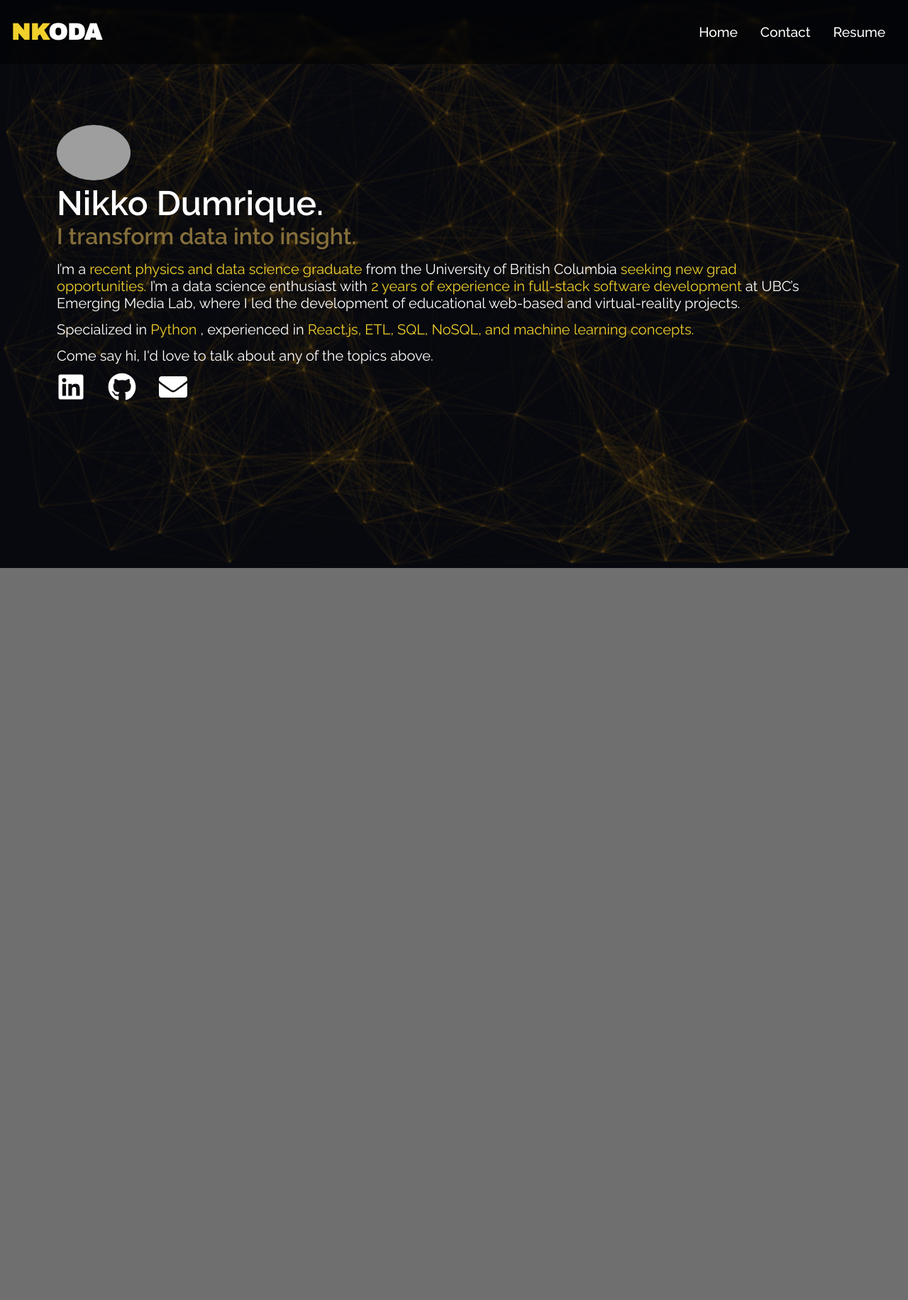
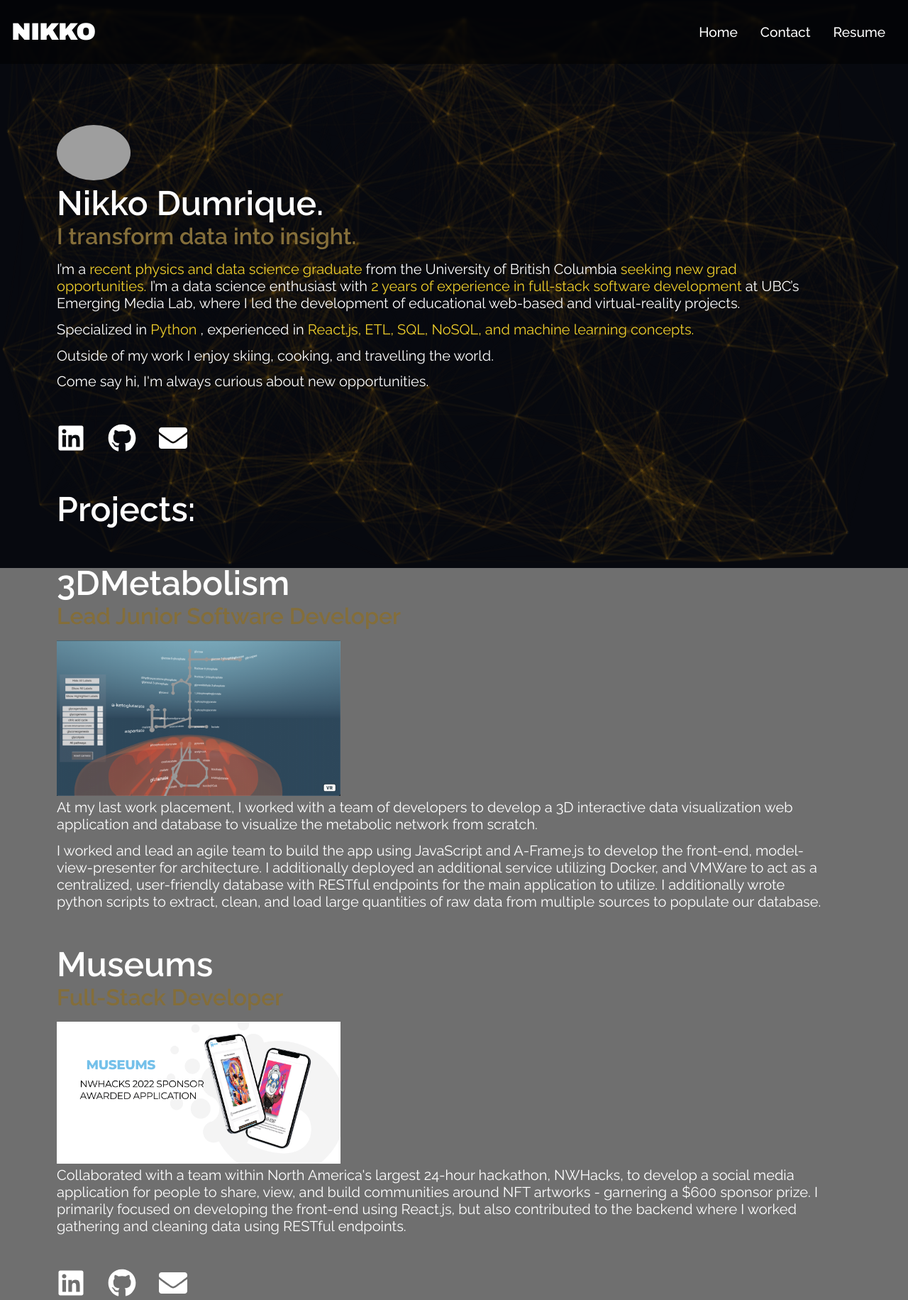
Before and after one commit to nkoda/nkoda.github.io, a React (Create React App) app: page / in a window 1280 px wide. Shown: the whole page at 71% size. Before the commit the page ends 960 px from the top, so only its background shows below. Built offline with nearby package versions, Linux system fonts and the light colour scheme; grey boxes are pictures that could not be loaded.

Commit message:
added some projects to my homepage

```diff
--- a/public/index.html
+++ b/public/index.html
@@ -2,12 +2,12 @@
 <html lang="en">
   <head>
     <meta charset="utf-8" />
-    <link rel="icon" href="%PUBLIC_URL%/favicon.ico" />
+    <link rel="icon" href="%PUBLIC_URL%/favicon.ico" icon_credits="Md Tanvirul Haque"/>
     <meta name="viewport" content="width=device-width, initial-scale=1" />
     <meta name="theme-color" content="#000000" />
     <meta
       name="description"
-      content="Web site created using create-react-app"
+      content="Personal Website"
     />
     <link rel="apple-touch-icon" href="%PUBLIC_URL%/logo192.png" />
     <!--
@@ -24,7 +24,7 @@
       work correctly both with client-side routing and a non-root public URL.
       Learn how to configure a non-root public URL by running `npm run build`.
     -->
-    <title>React App</title>
+    <title>Nikko Dumrique</title>
   </head>
   <body>
     <noscript>You need to enable JavaScript to run this app.</noscript>
--- a/src/components/AboutMeComponent.css
+++ b/src/components/AboutMeComponent.css
@@ -7,6 +7,9 @@
     z-index:-1;
 }
 
+.section {
+    margin-bottom: 3rem;
+}
 .content {
     text-align: left;
     position: absolute;
@@ -59,6 +62,10 @@
     margin: 1rem, .2rem;
 }
 
+.responsive {
+    max-width: 80%;
+    height: auto;
+  }
 /* .content .socials {
     align-items: center;
     text-align: left;
--- a/src/components/AboutMeComponent.js
+++ b/src/components/AboutMeComponent.js
@@ -2,6 +2,8 @@ import React from 'react'
 import {Avatar} from '@mui/material'
 import {FaLinkedin, FaEnvelope, FaGithub} from 'react-icons/fa'
 import GraphParticleComponent from './GraphParticleComponent'
+import img_3DMetabolism from '../assets/3dmetabolism.png'
+import img_museums from '../assets/museums.png'
 
 import './AboutMeComponent.css'
 import FooterComponent from './SocialsComponent'
@@ -9,44 +11,106 @@ import FooterComponent from './SocialsComponent'
 const AboutMeComponent = () => {
   return (
     <div>
-    <GraphParticleComponent/>
-    <div className='content'>
-        <div className='slogan-right'>
-        </div>
-        <div className='slogan-left'>
-        <Avatar className='profile' alt="Nikko Dumrique"
+      <GraphParticleComponent />
+      <div className="content">
+        <div className="section">
+          <div className="slogan-right"></div>
+          <div className="slogan-left">
+            <Avatar
+              className="profile"
+              alt="Nikko Dumrique"
               src="https://media-exp1.licdn.com/dms/image/C5603AQHr33fvL8y4ZQ/profile-displayphoto-shrink_800_800/0/1654182881838?e=1675900800&v=beta&t=nh9brUnXP2vOiitzbnCw1QZLX_sWRmyLgzRgGmicDw0"
-            sx = {{width:'13vh', height:'auto', justifyContent: "center", display: "inline-flex"}} ></Avatar>
+              sx={{
+                width: "13vh",
+                height: "auto",
+                justifyContent: "center",
+                display: "inline-flex",
+              }}
+            ></Avatar>
             <h1>Nikko Dumrique.</h1>
             <h2>I transform data into insight.</h2>
             <p>
-        I’m a <span className='highlight'> recent physics and data science graduate </span>from the University of British Columbia <span className='highlight'>seeking new grad opportunities. </span>
-        I’m a data science enthusiast with <span className='highlight'>2 years of experience in full-stack software development </span>at UBC’s Emerging Media Lab,
-        where I led the development of educational web-based and virtual-reality projects.
+              I’m a{" "}
+              <span className="highlight">
+                {" "}
+                recent physics and data science graduate{" "}
+              </span>
+              from the University of British Columbia{" "}
+              <span className="highlight">seeking new grad opportunities. </span>
+              I’m a data science enthusiast with{" "}
+              <span className="highlight">
+                2 years of experience in full-stack software development{" "}
+              </span>
+              at UBC’s Emerging Media Lab, where I led the development of
+              educational web-based and virtual-reality projects.
             </p>
             <p>
-        Specialized in <span className='highlight'>Python </span>, experienced in <span className='highlight'>React.js, ETL, SQL, NoSQL, and machine learning concepts. </span>
+              Specialized in <span className="highlight">Python </span>,
+              experienced in{" "}
+              <span className="highlight">
+                React.js, ETL, SQL, NoSQL, and machine learning concepts.{" "}
+              </span>
             </p>
             <p>
-          Come say hi, I'd love to talk about any of the topics above.
+              Outside of my work I enjoy skiing, cooking, and travelling the
+              world.
+            </p>
+            <p>Come say hi, I'm always curious about new opportunities.</p>
+
+          </div>
+          </div>
+
+          <div className="section">
+          <FooterComponent></FooterComponent>
+          </div>
+
+      <div className="Projects">
+        <div className="section">
+          <h1>Projects:</h1>
+        </div>
+        <div className="section">
+          <div className="slogan-right"></div>
+          <div className="slogan-left">
+
+            <h1>3DMetabolism</h1>
+            <h2>Lead Junior Software Developer</h2>
+            <img src={img_3DMetabolism} class='responsive' width='400px' ></img>
+            <p>
+              At my last work placement, I worked with a team of developers
+              to develop a 3D interactive data visualization web application and database
+              to visualize the metabolic network from scratch.
+            </p>
+            <p>
+              I worked and lead an agile team to build the app using JavaScript and A-Frame.js to develop the front-end,
+              model-view-presenter for architecture. I additionally deployed an additional service utilizing Docker, and VMWare
+              to act as a centralized, user-friendly database with RESTful endpoints for the main application to utilize. I additionally
+              wrote python scripts to extract, clean, and load large quantities of raw data from multiple sources to populate our database.
             </p>
           </div>
-    <div className='socials'>
-      <FooterComponent></FooterComponent>
-        {/* <a href='https://www.linkedin.com/in/nikkodumrique/' target='_blank'>
-          <FaLinkedin size={40} style={{color: '#fff', marginRight: '2rem'}}></FaLinkedin>
-        </a>
-        <a href='https://github.com/nkoda' target='_blank'>
-          <FaGithub size={40} style={{color: '#fff', marginRight: '2rem'}}></FaGithub>
-        </a>
-        <a href='mailto:dumriquenikko@gmail.com'>
-          <FaEnvelope size={40} style={{color: '#fff'}}></FaEnvelope>
-        </a> */}
+        </div>
+                <div className="intro">
+          <div className="slogan-right"></div>
+          <div className="slogan-left">
+
+            <h1>Museums</h1>
+            <h2>Full-Stack Developer</h2>
+            <img src={img_museums} class='responsive' width='400px' ></img>
+            <p>
+              Collaborated with a team within North America's largest 24-hour hackathon,
+              NWHacks, to develop a social media application for people to share, view, and build communities
+              around NFT artworks - garnering a $600 sponsor prize. I primarily focused on developing the front-end using React.js, but also
+              contributed to the backend where I worked gathering and cleaning data using RESTful endpoints.
+            </p>
           </div>
         </div>
         </div>
-
-)
+      <div className="section">
+          <div className="section"></div>
+          <FooterComponent></FooterComponent>
+      </div>
+      </div>
+    </div>
+  );
 }
 
 export default AboutMeComponent
--- a/src/components/GraphParticleComponent.js
+++ b/src/components/GraphParticleComponent.js
@@ -19,9 +19,10 @@ const GraphParticleComponent = () => {
         background: {
             color: {
                 value: "#07090f",
+                // value:"FFFFFF"
             },
         },
-        fpsLimit: 60,
+        fpsLimit: 25,
         interactivity: {
             events: {
                 onClick: {
--- a/src/components/NavigationBarComponent.js
+++ b/src/components/NavigationBarComponent.js
@@ -9,7 +9,7 @@ const NavigationBarComponent = () => {
 
   return (
     <div className='header'>
-      <Link to='/'><h1 className='logo'><span className='highlight'>NK</span>ODA</h1></Link>
+      <Link to='/'><h1 className='logo'> NIKKO</h1></Link>
       <ul className={click ? 'nav-menu active' : 'nav-menu'}>
         <li>
           <Link to='/'>Home</Link>
```
Also changed, not shown: src/assets/museums.png (added), 1 other file (tests, documents, lock files or other folders). Lines whose indentation alone changed are shown as unchanged.
